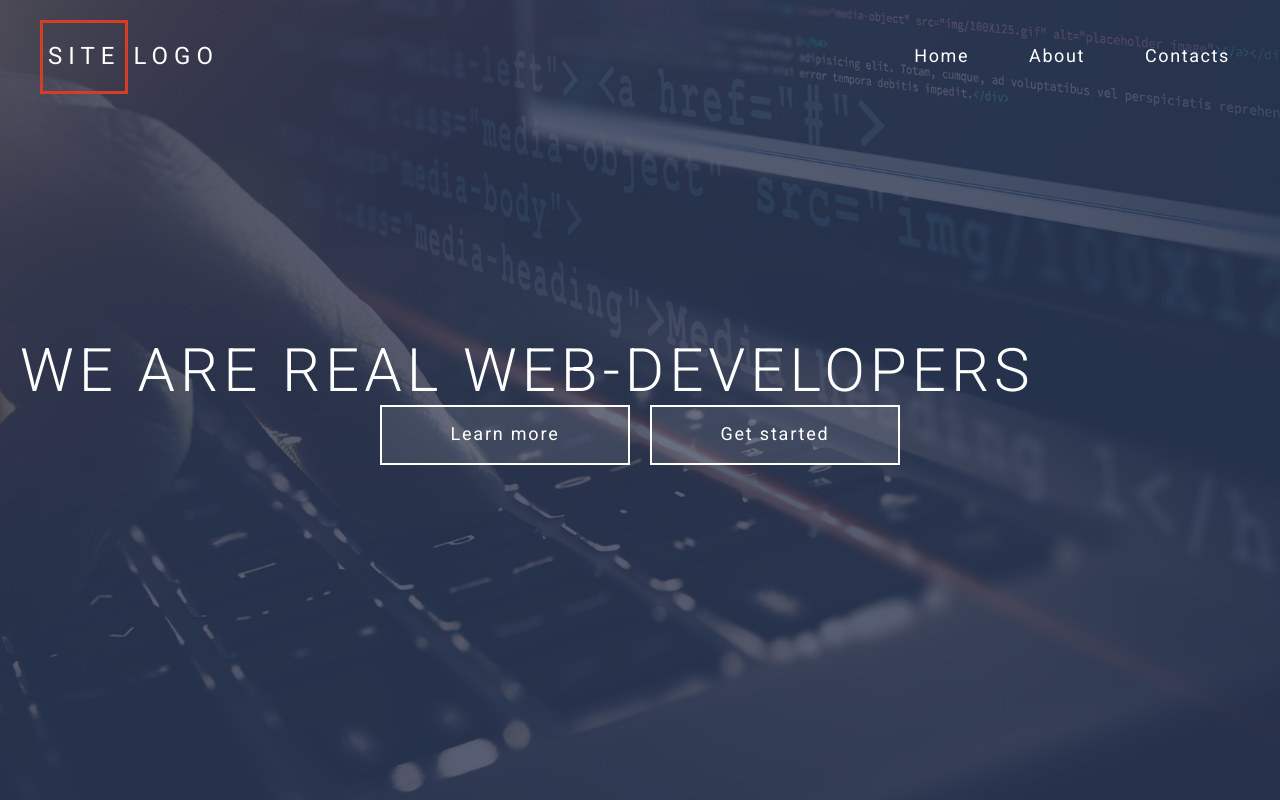
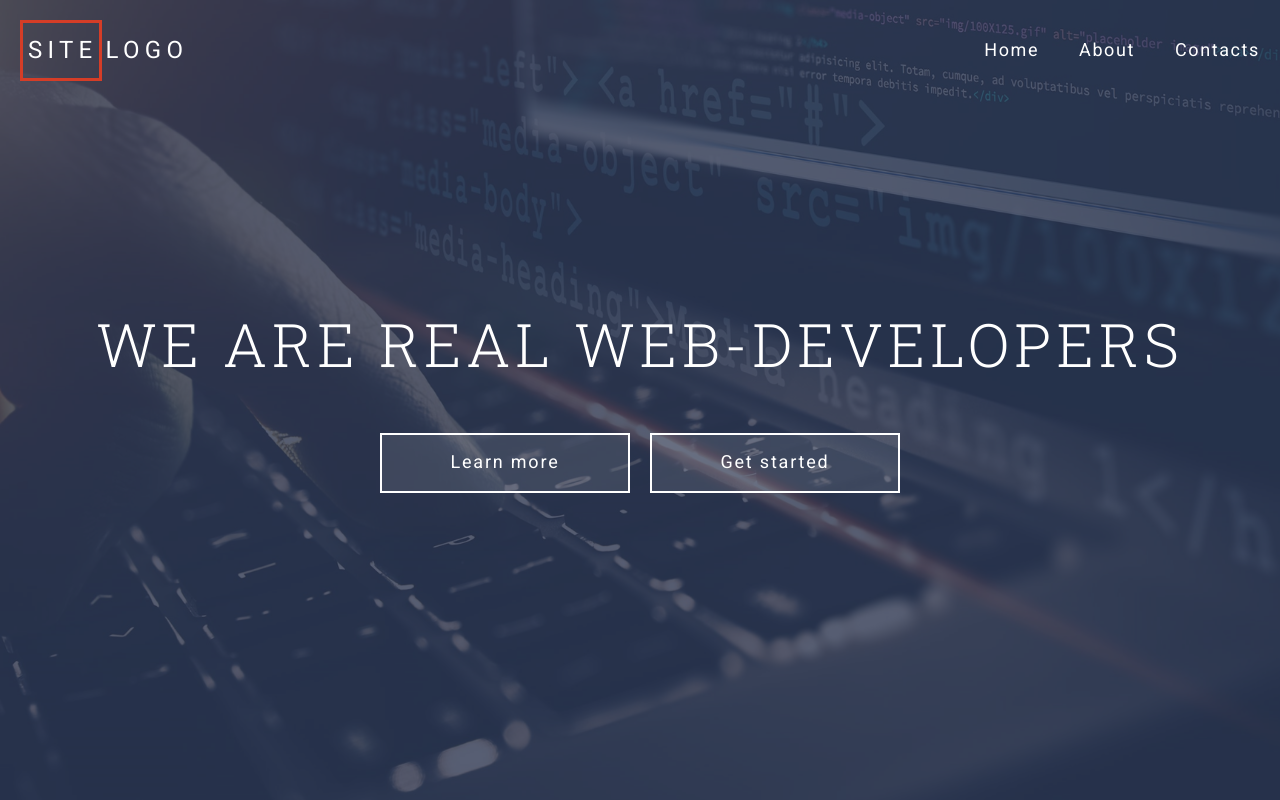
Before and after one commit to RyzhikS/Grid-template, a website: page index.html in a window 1280 px wide. Drawn offline with Linux system fonts and the light colour scheme.

Commit message:
finished header styling

```diff
--- a/assets/css/style.css
+++ b/assets/css/style.css
@@ -6,18 +6,19 @@ box-sizing: border-box;
 
 html {
     font-size: 16px;
-    font-family: "Roboto", sans-serif;
+    font-family: "Roboto", serif;
     color: #637588;
     letter-spacing: 0.1em;
     overflow-y: scroll;
 }
 
 h1 {
-    font-family: "Roboto Slab" sans-serif;
+    font-family: "Roboto Slab", serif;
     font-size: 3.75rem;
-    letter-spacing: 5px;
-    color: white;
+    letter-spacing: 0.08em;
     font-weight: 300;
+    text-align: center;
+    line-height: 1.2;
 }
 
 a {
@@ -73,31 +74,27 @@ a {
 .header-menu__container,
 .header-content__container {
     max-width: 1340px;
+    margin: auto;
     padding-left: 20px;
     padding-right: 20px;
-    margin: auto;
 }
 
 .header-logo {
     font-size: 1.5rem;
-    letter-spacing: 6px;
+    letter-spacing: 0.22em;
 
 }
 
 .header-logo__link {
     display: block;
-    padding: 20px;
+    padding: 20px 20px 20px 0;
 }
 
 .header-logo__accent {
     border: 3px solid #d53d27;
     display: inline-block;
-    padding: 20px 5px 20px 5px;
-    margin-right: 5px;
-}
-
-.header-navbar {
-
+    padding: 14px 1px 13px 5px;
+    margin-right: 4px;
 }
 
 .header-navbar__btn {
@@ -106,7 +103,7 @@ a {
 
 .header-navbar__list {
     list-style: none;
-    margin: 0;
+    margin: 0 -20px 0 0;
     padding: 0;
     display: grid;
     grid-template-columns: repeat(auto-fit, minmax(50px, max-content));
@@ -118,7 +115,7 @@ a {
 }
 
 .header-navbar__link {
-    padding: 20px;
+    padding: 20px 10px;
     font-size: 1.125rem;
 }
 
@@ -129,7 +126,7 @@ a {
 }
 
 .header-content__title {
-    margin: 0;
+    margin: 0 0 53px 0;
 }
 
 .header-content__actions {
```
